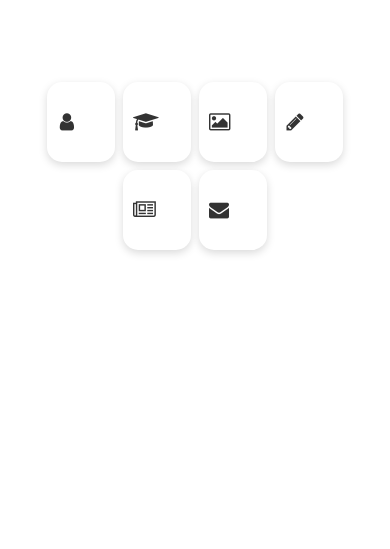
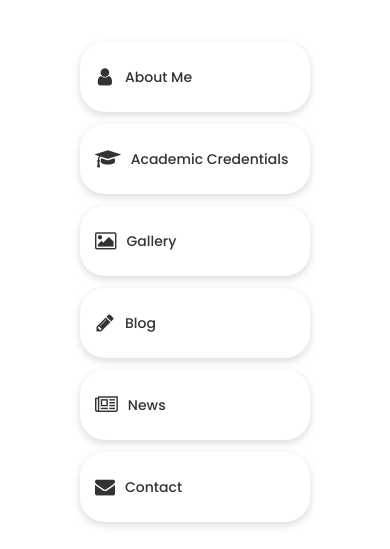
Before and after one commit to AmanVerma0047/Portfolio-Template, a plain HTML site: page index.html in a window 390 px wide. Shown: the part 1277-1826 px from the top of the page. Before the commit the page ends 1587 px from the top, so only its background shows below. Drawn offline with Linux system fonts and the light colour scheme.

Commit message:
visibility hidden of nav bar items

```diff
--- a/style.css
+++ b/style.css
@@ -67,7 +67,7 @@ a {
 
 
 .icons {
-
+  visibility: none;
   display: flex;
   flex-direction: row;
   justify-content: end;
@@ -226,7 +226,7 @@ body {
   /* rotate the shape */
   transform-origin: top left;
   /* pivot point */
-  z-index: -1;
+  z-index: -5;
   /* behind content */
   opacity: 0.9;
   border-radius: 25px;
@@ -357,6 +357,11 @@ body {
 
 /* ✅ RESPONSIVE LAYOUT FOR MOBILE */
 @media (max-width: 768px) {
+  .icons{
+    visibility: collapse;
+  }
+
+
   .social-media-share {
     top: auto;
     bottom: 0;
@@ -394,19 +399,17 @@ body {
   }
 }
 
-
-/* info cards */
-
 /* INFO CARDS SECTION */
 .info-cards {
   display: flex;
-  flex-direction: row;
-  justify-content: center;
+  flex-direction: row; /* horizontal on desktop */
   gap: 10px;
   margin: 60px auto;
   max-width: 800px;
+  justify-content: center;
 }
 
+/* Info cards style */
 .info-card {
   display: flex;
   align-items: center;
@@ -430,9 +433,6 @@ body {
   min-width: 20px;
   text-align: center;
 }
-.info-content {
-  scroll-margin-top: 80px; /* adjusts scroll position for fixed header */
-}
 
 .info-card span {
   white-space: nowrap;
@@ -442,7 +442,7 @@ body {
 }
 
 .info-card:hover {
-  width: 180px;
+  width: 180px; /* expand horizontally on hover */
   background: #ffb324;
   color: #fff;
 }
@@ -462,6 +462,7 @@ body {
   padding: 20px 30px;
   box-shadow: 0 3px 8px rgba(0, 0, 0, 0.15);
   font-family: "Poppins", sans-serif;
+  scroll-margin-top: 80px;
 }
 
 .info-content.active {
@@ -474,27 +475,30 @@ body {
   to { opacity: 1; transform: translateY(0); }
 }
 
-/* RESPONSIVE */
+/* RESPONSIVE: MOBILE */
 @media (max-width: 768px) {
   .info-cards {
-    flex-direction: row;
-    flex-wrap: wrap;
-    gap: 8px;
-    justify-content: center;
+    flex-direction: column; /* vertical on mobile */
+    gap: 12px;
+    max-width: 200px; /* adjust width for mobile */
+    margin: 20px auto;
+    align-items: center; /* center cards */
   }
 
   .info-card {
-    width: 48px;
-    padding: 10px;
-    border-radius: 15px;
+    width: 100%; /* full width of container */
+    height: 50px;
+    padding: 10px 15px;
   }
 
   .info-card:hover {
-    width: 48px;
+    width: 100%; /* disable hover expansion on mobile */
   }
 
   .info-card span {
-    display: none;
+    opacity: 1; /* show text on mobile */
+    transform: translateX(0);
+    font-size: 14px;
   }
 }
 
```
